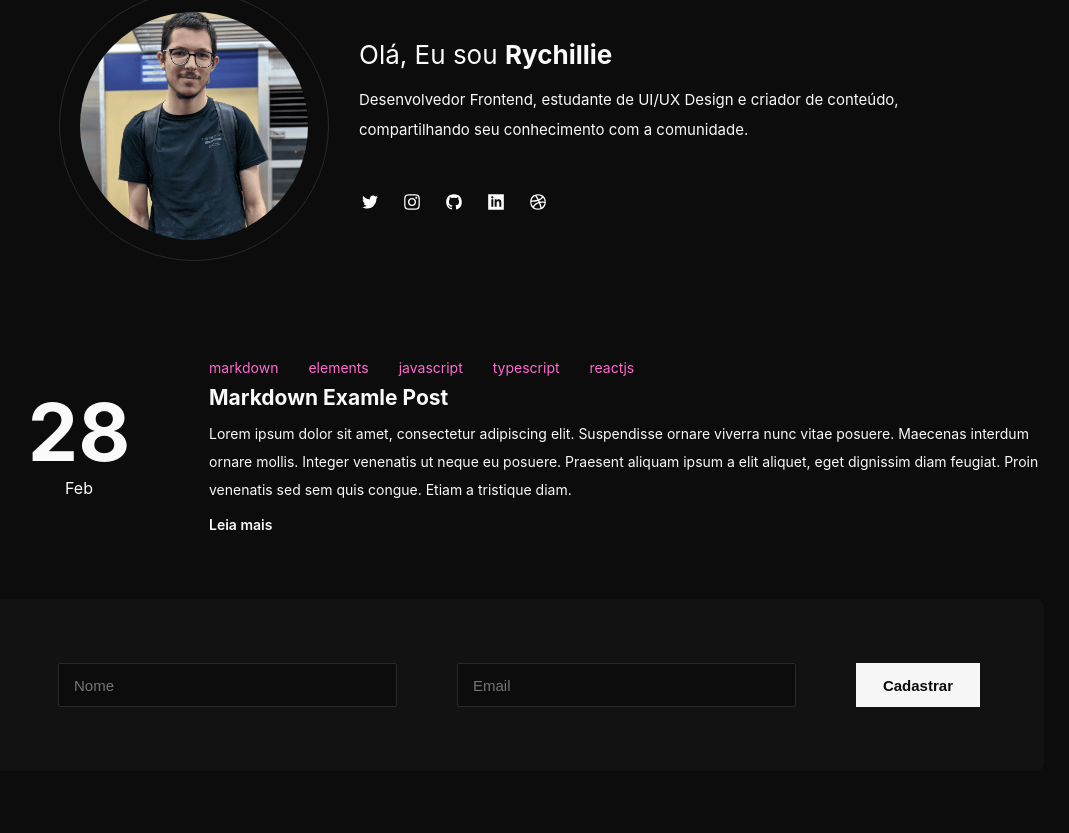
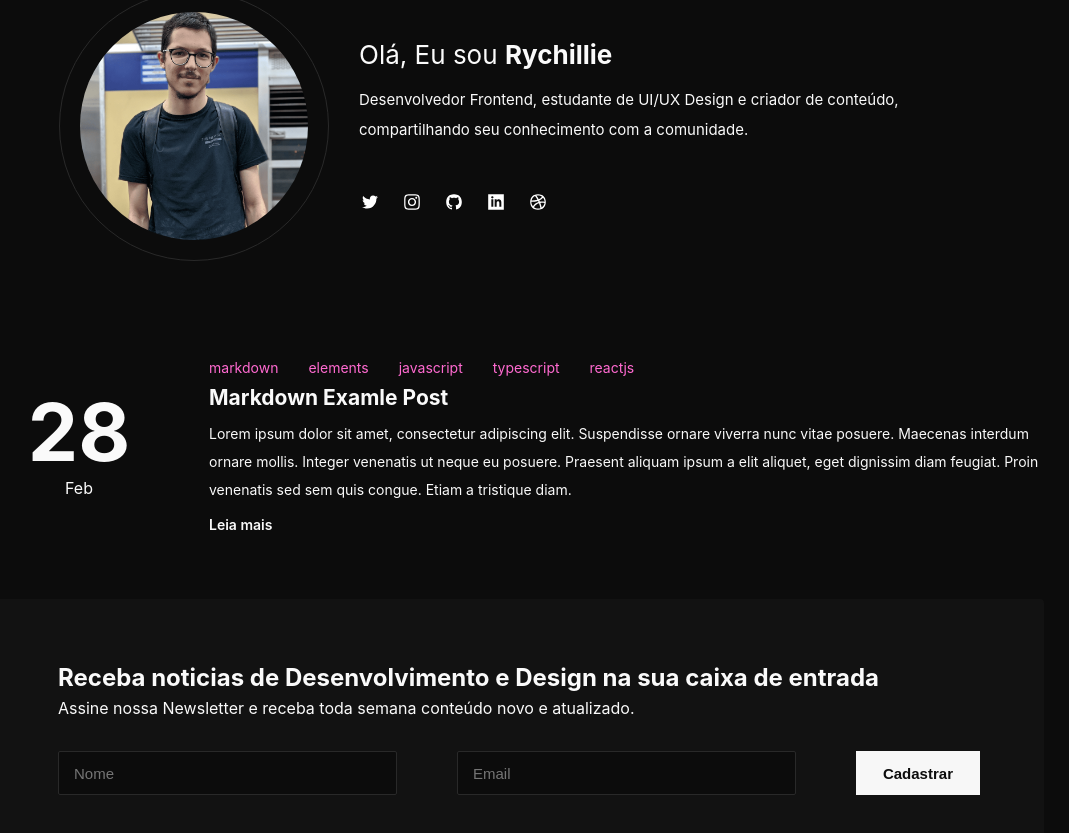
Before and after one commit to Rychillie/old-Rychillie.net, a Next.js app: page / in a window 1280 px wide. Shown: the part 205-1038 px from the top of the page, without its empty margins (121-1190 px from the left). Built offline with nearby package versions, Linux system fonts and the light colour scheme.

Commit message:
Some updates on Newsletter

```diff
--- a/src/components/NewsletterForm.tsx
+++ b/src/components/NewsletterForm.tsx
@@ -5,6 +5,13 @@ const NewsLetter = () => {
   return (
     <div className={styles.container}>
       <div className={styles.form}>
+        <h2>
+          Receba noticias de Desenvolvimento e Design na sua caixa de entrada
+        </h2>
+        <p>
+          Assine nossa Newsletter e receba toda semana conteúdo novo e
+          atualizado.
+        </p>
         <form
           action="https://app.convertkit.com/forms/2584382/subscriptions"
           method="post"
--- a/src/styles/components/NewsletterForm.module.scss
+++ b/src/styles/components/NewsletterForm.module.scss
@@ -6,9 +6,17 @@
   margin-top: 64px;
   margin-bottom: 64px;
   background-color: rgba($primary, 0.025);
-  border-radius: 8px;
-  padding: 64px;
+  border-radius: 4px;
+  padding: 40px;
   width: 100%;
+
+  @include media(sm) {
+    padding: 48px;
+  }
+
+  @include media(lg) {
+    padding: 64px;
+  }
 
   .content {
     .submit {
```
